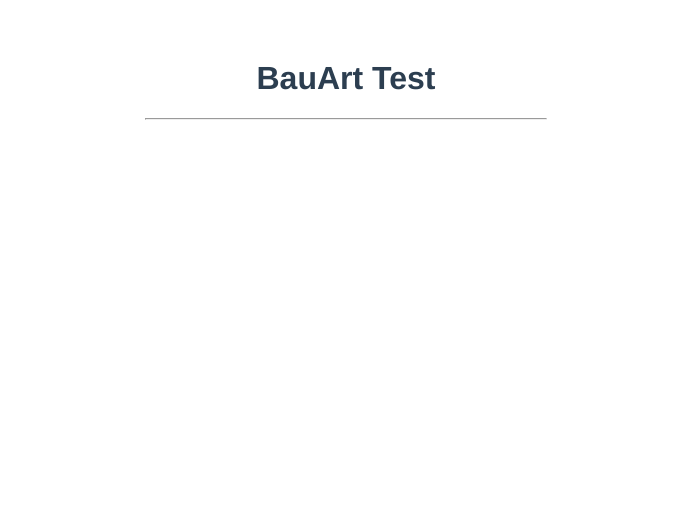
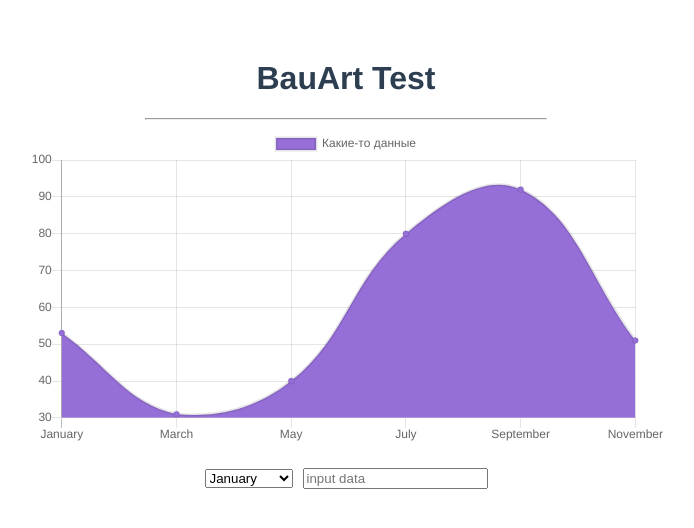
Before and after one commit to ilyabaykalov/bauart-test, a Vue app: page /chart in a window 1280 px wide. Shown: the top 528 px of the page, without its empty margins (294-988 px from the left). Built offline with nearby package versions, Linux system fonts and the light colour scheme.

Commit message:
графики

```diff
--- a/package.json
+++ b/package.json
@@ -9,12 +9,14 @@
   },
   "dependencies": {
     "axios": "^0.19.2",
+    "chart.js": "^2.9.3",
     "core-js": "^3.6.5",
     "moment": "^2.27.0",
+    "socket.io-client": "^2.3.0",
     "vue": "^2.6.11",
     "vue-axios": "^2.1.5",
-    "vue-router": "^3.3.4",
-    "socket.io-client": "^2.3.0"
+    "vue-chartjs": "^3.5.0",
+    "vue-router": "^3.3.4"
   },
   "devDependencies": {
     "@vue/cli-plugin-babel": "~4.4.0",
--- /dev/null
+++ b/src/components/Chart.vue
@@ -0,0 +1,71 @@
+<template>
+	<div class='chart'>
+		<canvas ref='canvas'></canvas>
+		<div class='inputs'>
+			<!--			<label for='realtime'>realtime<input id='realtime' type='checkbox'></label>-->
+
+			<select ref='month' name='months'>
+				<option value='0'>January</option>
+				<option value='1'>March</option>
+				<option value='2'>May</option>
+				<option value='3'>July</option>
+				<option value='4'>September</option>
+				<option value='5'>November</option>
+			</select>
+			<input @input='sendData' ref='data' type='text' placeholder='input data'>
+		</div>
+	</div>
+</template>
+
+<script>
+  import { Line } from 'vue-chartjs';
+
+  export default {
+    name: 'Chart',
+    extends: Line,
+    data() {
+      return {
+        chartData: {
+          labels: ['January', 'March', 'May', 'July', 'September', 'November'],
+          datasets: [
+            {
+              label: 'Какие-то данные',
+              backgroundColor: '#956ed7',
+              data: [53, 31, 40, 80, 92, 51]
+            }
+          ]
+        }
+      };
+    },
+    mounted() {
+      this.renderChart(this.chartData);
+    },
+    methods: {
+      sendData() {
+        const selectedMonth = +this.$refs.month.value;
+        this.chartData.datasets[0].data[selectedMonth] = +this.$refs.data.value;
+
+        this.renderChart(this.chartData);
+      }
+    }
+  };
+</script>
+
+<style lang='scss'>
+	.chart {
+		width: 50vw;
+		margin: auto;
+
+		canvas {
+			width: 50%;
+		}
+
+		.inputs {
+			margin-top: 15px;
+
+			:nth-child(n) {
+				margin: 5px;
+			}
+		}
+	}
+</style>
--- a/src/views/Menu.vue
+++ b/src/views/Menu.vue
@@ -22,6 +22,9 @@
 					<router-link :to="{ name: 'chat', params: { chatRoomId: 3 }}">Chatroom #3</router-link>
 				</button>
 			</div>
+			<button>
+				<router-link to='/chart'>Chart</router-link>
+			</button>
 		</div>
 	</div>
 </template>
```
Also changed, not shown: src/router.js (+9 -12 lines), 1 other file (tests, documents, lock files or other folders).
